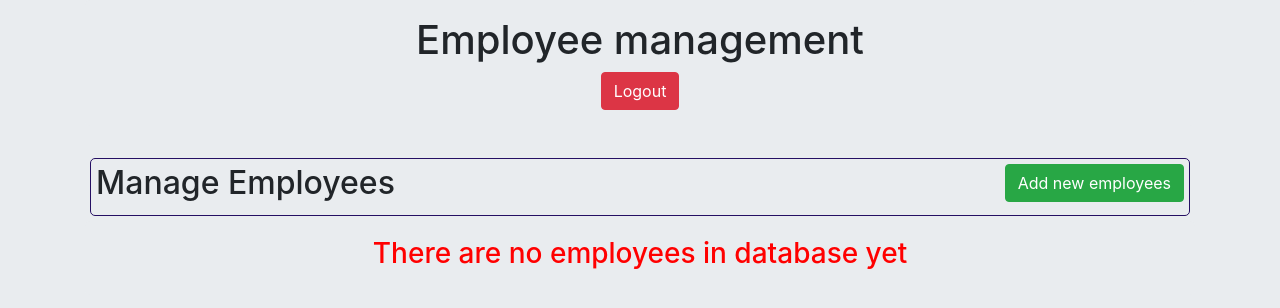
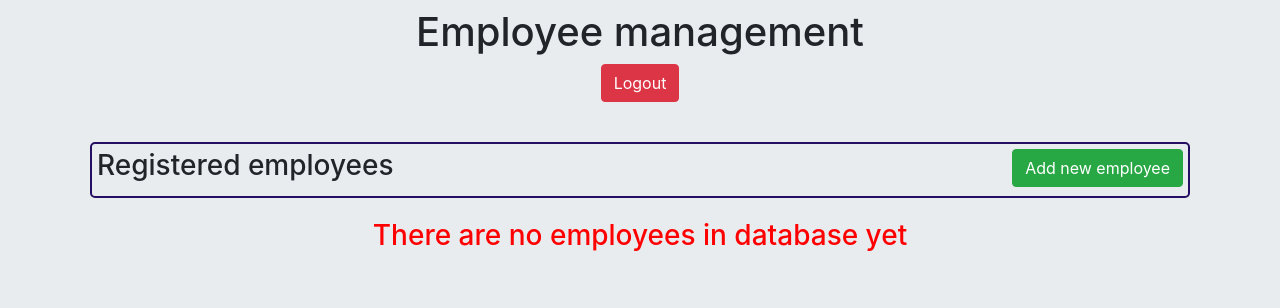
Before and after one commit to AdamWonia/employee-management-python-flask, a Flask app: page /home in a window 1280 px wide. Shown: the top 308 px of the page. Run offline with Flask 2, Linux system fonts and the light colour scheme; the visitor is signed in with stand-in values (Sample User, id 1); data that the repository does not hold is empty; some libraries are stand-ins or nearby versions.

Commit message:
final changes

```diff
--- a/my_app/__init__.py
+++ b/my_app/__init__.py
@@ -4,7 +4,7 @@ from flask_bcrypt import Bcrypt
 
 app = Flask(__name__)
 app.secret_key = "MySecretKey###321"
-app.config['SQLALCHEMY_DATABASE_URI'] = 'mysql://user:password@localhost/schema'
+app.config['SQLALCHEMY_DATABASE_URI'] = 'mysql://root:adam_root@localhost:3306/employ_manage'
 app.config['SQLALCHEMY_TRACK_MODIFICATIONS'] = False
 db = SQLAlchemy(app)
 bcrypt = Bcrypt(app)
--- a/my_app/static/css/styles.css
+++ b/my_app/static/css/styles.css
@@ -22,9 +22,9 @@ body {
    color: #200b5c;
 }
 
-.index-manage-label {
+.index-label {
     padding: 5px;
     margin: 5px;
-    border: solid 1px #250f63;
+    border: solid 2px #250f63;
     border-radius: 5px;
 }
--- a/my_app/templates/index.html
+++ b/my_app/templates/index.html
@@ -4,21 +4,21 @@
 
 {% block body %}
     <div class="container">
-        <div class="jumbotron p-3">
+        <div class="jumbotron p-2">
             <div class="well text-center">
                 <h1>Employee management</h1>
                 <a href="/logout" class="btn btn-danger btn-xs">Logout</a>
             </div>
         </div>
-        <div class="index-manage-label">
-            <h2>Manage Employees</b>
-                <a href="{{ url_for('add') }}" class="btn btn-success float-right" style="">Add new employees</a>
-            </h2>
+        <div class="index-label">
+            <h3>Registered employees
+                <a href="{{ url_for('add') }}" class="btn btn-success float-right" style="">Add new employee</a>
+            </h3>
         </div>
         {% with messages = get_flashed_messages() %}
             {% if messages %}
                 {% for message in messages %}
-                    <div class="alert alert-success alert-dismissable" role="alert">
+                    <div class="alert alert-info alert-dismissable" role="alert">
                         <button type="button" class="close" data-dismiss="alert" aria-label="close">
                             <span aria-hidden="true">X</span>
                         </button>
@@ -28,9 +28,10 @@
             {% endif %}
         {% endwith %}
         {% if employees %}
-            <table class="table table-striped table-hover">
+            <table class="table">
+                <thead class="thead-dark">
                     <tr>
-                    <th>ID</th>
+                        <th>Id</th>
                         <th>Name</th>
                         <th>Surname</th>
                         <th>Email</th>
@@ -38,6 +39,7 @@
                         <th>Position</th>
                         <th>Action</th>
                     </tr>
+                </thead>
                 {% for employee in employees %}
                     <tr>
                         <td>{{ employee.id }}</td>
@@ -47,8 +49,10 @@
                         <td>{{ employee.phone }}</td>
                         <td>{{ employee.position }}</td>
                         <td>
-                            <a href="/update/{{ employee.id }}" class="btn btn-warning btn-xs">Edit</a>
-                            <a href="/delete/{{ employee.id }}" class="btn btn-danger btn-xs" onclick="return confirm('Are You Sure To Delete?')">Delete</a>
+                            <a href="/update/{{ employee.id }}" class="btn btn-primary btn-xs"
+                            style="padding-left: 20px; padding-right: 20px;">Edit</a>
+                            <a href="/delete/{{ employee.id }}" class="btn btn-danger btn-xs"
+                               onclick="return confirm('Are you sure you want to delete this?')">Delete</a>
                         </td>
                     </tr>
                 {% endfor %}
```
Also changed, not shown: my_app/templates/add.html (+13 -12 lines), my_app/templates/update.html (+6 -6 lines). Lines whose indentation alone changed are shown as unchanged.
